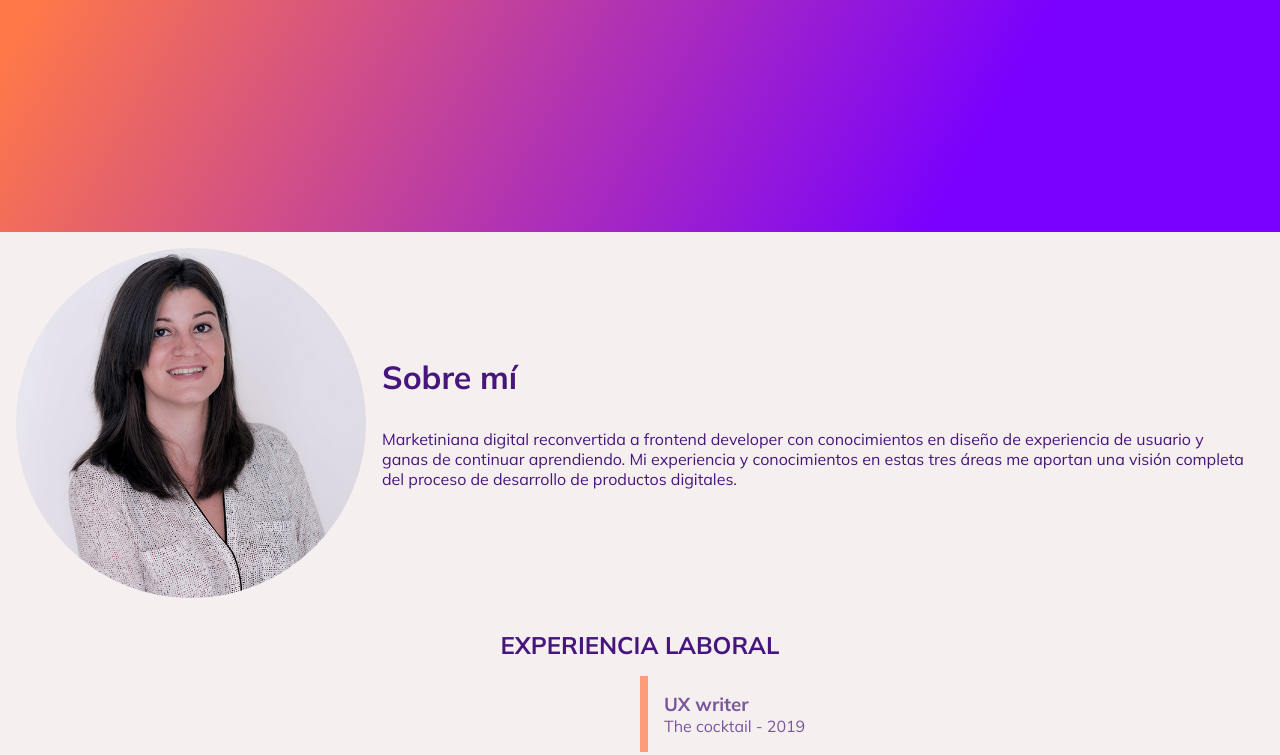
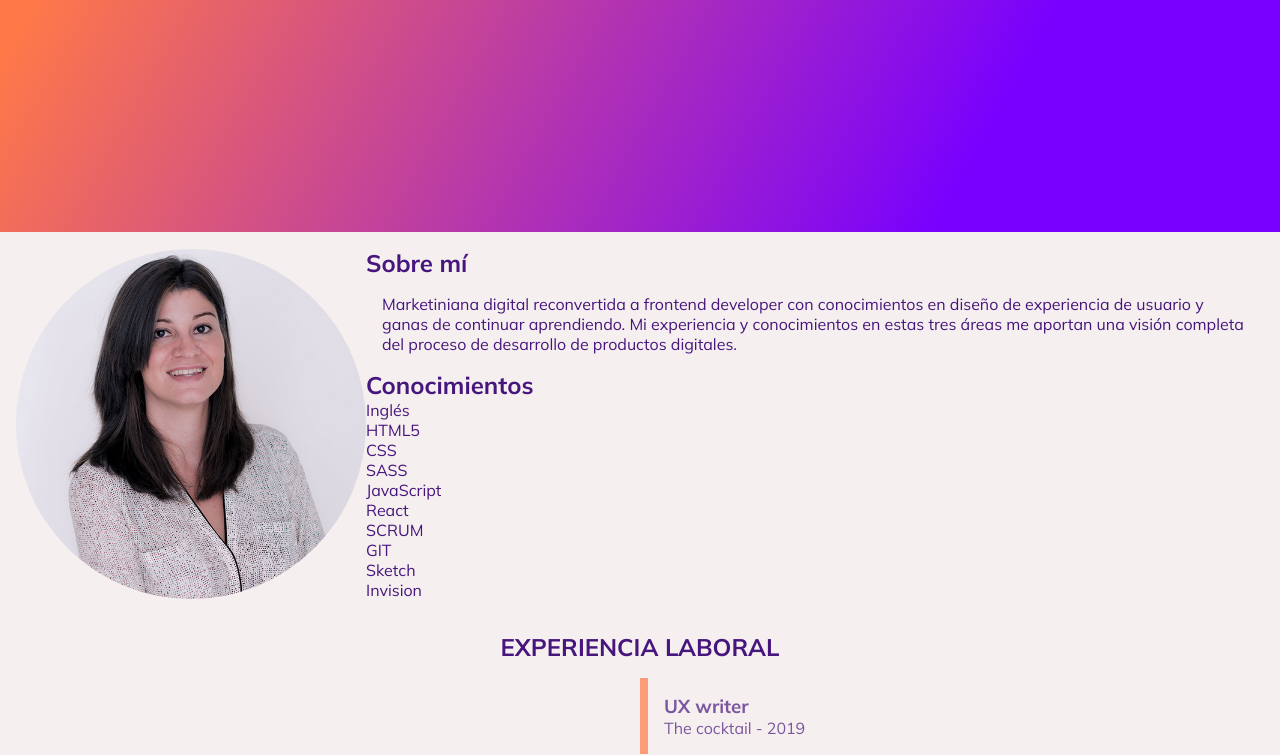
Before and after one commit to MargaritaBerjon/margarita-berjon-frontend, a React (Create React App) app: page / in a window 1280 px wide. Shown: the part 568-1323 px from the top of the page. Built offline with nearby package versions, Linux system fonts and the light colour scheme.

Commit message:
knowlege added

```diff
--- a/src/components/AboutMe.js
+++ b/src/components/AboutMe.js
@@ -8,8 +8,21 @@ function AboutMe() {
     <div className="about-me">
       <img src={MargaritaBerjon} alt="Foto de Margarita Berjon" className='about-me-foto'></img>
       <div>
-        <h1 className='about-me-h1'>Sobre mí</h1>
+        <h2 className='about-me-h2'>Sobre mí</h2>
         <p className='about-me-p'>Marketiniana digital reconvertida a frontend developer con conocimientos en diseño de experiencia de usuario y ganas de continuar aprendiendo. Mi experiencia y conocimientos en estas tres áreas me aportan una visión completa del proceso de desarrollo de productos digitales.</p>
+        <h2 className='about-me-h2'>Conocimientos</h2>
+        <div className='knowledge'>
+          <div className='knowledge-circle'>Inglés</div>
+          <div className='knowledge-circle'>HTML5</div>
+          <div className='knowledge-circle'>CSS</div>
+          <div className='knowledge-circle'>SASS</div>
+          <div className='knowledge-circle'>JavaScript</div>
+          <div className='knowledge-circle'>React</div>
+          <div className='knowledge-circle'>SCRUM</div>
+          <div className='knowledge-circle'>GIT</div>
+          <div className='knowledge-circle'>Sketch</div>
+          <div className='knowledge-circle'>Invision</div>
+        </div>
       </div>
     </div>
   );
```
